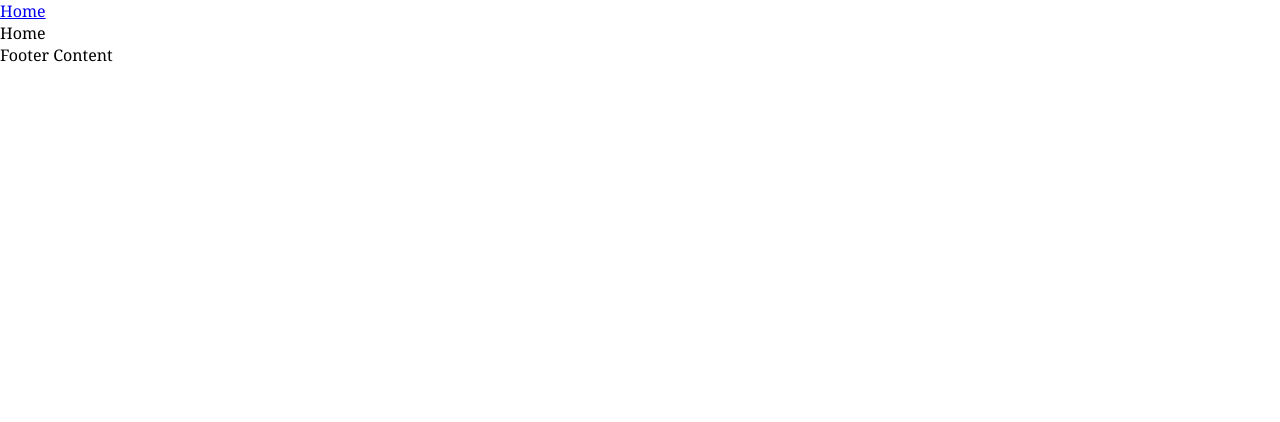
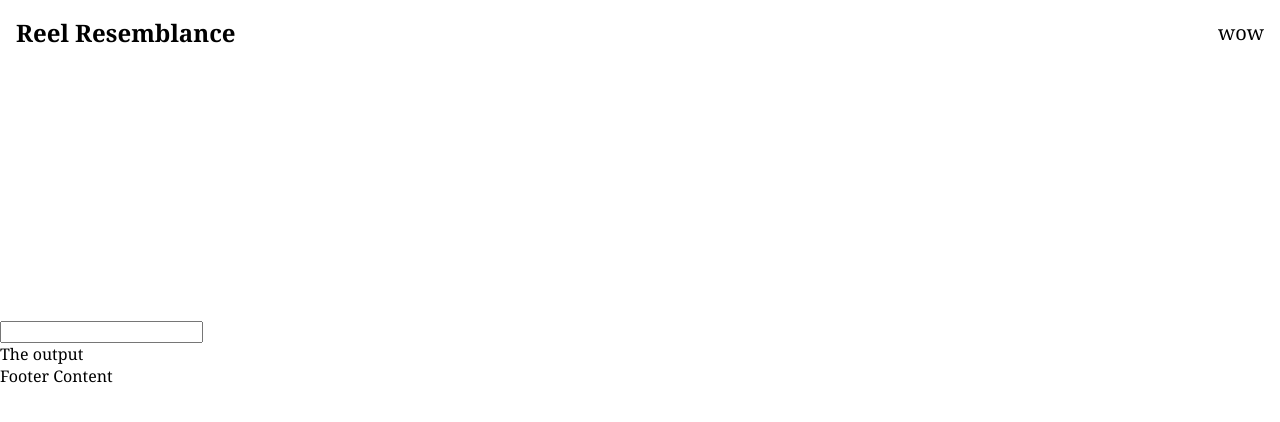
Before and after one commit to andrewras58/Movie-Recommender-Frontend, a React (Create React App) app: page / in a window 1280 px wide. Shown: the top 422 px of the page. Built offline with nearby package versions, Linux system fonts and the light colour scheme.

Commit message:
checkpoint #1

```diff
--- a/src/App.js
+++ b/src/App.js
@@ -1,15 +1,9 @@
 import './css/App.scss';
 import React from 'react';
-import { Routes, Route, Link } from 'react-router-dom';
+//import { Routes, Route, Link } from 'react-router-dom';
+import { Routes, Route} from 'react-router-dom';
 import Home from './components/Home';
-
-const NavBar = () => (
-  <nav>
-    <ul>
-      <li><Link to="/">Home</Link></li>
-    </ul>
-  </nav>
-);
+import NavBar from './components/NavBar';
 
 const Footer = () => (
   <footer>
@@ -23,6 +17,7 @@ function App() {
       <NavBar />
       <Routes>
         <Route path="/" element={<Home />}/>
+        <Route path="/wow" element={<div>wow</div>}/>
       </Routes>
       <Footer />
     </div>
--- a/src/components/Home.js
+++ b/src/components/Home.js
@@ -1,8 +1,22 @@
 import React from 'react'
+import "../css/Home.scss";
 
 function Home() {
   return (
-    <div>Home</div>
+    <div className="home">
+      <div className="header">
+        <h1>Title</h1>
+        <span>Explanation</span>
+      </div>
+      <div className="content-container">
+        <div className="input-section">
+          <input type="text" />
+        </div>
+        <div className="output-section">
+          <span>The output</span>
+        </div>
+      </div>
+    </div>
   )
 }
 
--- /dev/null
+++ b/src/components/NavBar.js
@@ -0,0 +1,24 @@
+import React, { useState } from "react";
+import { Link } from "react-router-dom";
+import "../css/NavBar.scss";
+
+function NavBar() {
+  const [menuOpen, setMenuOpen] = useState(false);
+  return (
+    <nav>
+      <Link to="/" className="nav-header" onClick={() => {setMenuOpen(false)}}>Reel Resemblance</Link>
+      <div className="menu" onClick={() => {setMenuOpen(!menuOpen)}}>
+        <span></span>
+        <span></span>
+        <span></span>
+      </div>
+      <ul className={menuOpen ? "open" : ""}>
+        <li>
+          <Link to="/wow">wow</Link>
+        </li>
+      </ul>
+    </nav>
+  );
+}
+
+export default NavBar;
--- /dev/null
+++ b/src/css/Home.scss
@@ -0,0 +1,4 @@
+.header{
+  position: relative;
+  height: 20rem;
+}
--- /dev/null
+++ b/src/css/NavBar.scss
@@ -0,0 +1,77 @@
+nav {
+  display: flex;
+  justify-content: space-between;
+  align-items: center;
+  background-color: white;
+  position: fixed;
+  z-index: 1;
+  width: 100%;
+  .nav-header {
+    font-size: 1.5rem;
+    margin: 1rem;
+    font-weight: bold;
+    text-decoration: none;
+    color: black;
+  }
+  .menu {
+    display: none;
+    flex-direction: column;
+    justify-content: space-between;
+    position: absolute;
+    top: 1rem;
+    right: 0.75rem;
+    width: 2.25rem;
+    height: 2rem;
+    cursor: pointer;
+    span {
+      height: 0.4rem;
+      width: 100%;
+      background-color: black;
+      border-radius: 0.2rem;
+    }
+  }
+  ul {
+    display: flex;
+    li {
+      list-style: none;
+      a {
+        display: block;
+        text-decoration: none;
+        color: black;
+        padding: 0.5rem;
+        margin: 0 0.5rem;
+        border-radius: 0.5rem;
+        font-size: 1.25rem;
+      }
+      a:hover {
+        background-color: lightgray;
+      }
+    }
+  }
+}
+
+@media (max-width: 480px) {
+  nav {
+    flex-direction: column;
+    align-items: start;
+    .menu {
+      display: flex;
+    }
+    ul {
+      display: none;
+      flex-direction: column;
+      width: 100%;
+      margin-bottom: 0.25rem;
+      li {
+        width: 100%;
+        text-align: center;
+        a {
+          margin: 0.2rem 0.5rem;
+        }
+      }
+    }
+    ul.open {
+      display: flex;
+    }
+  }
+}
```
